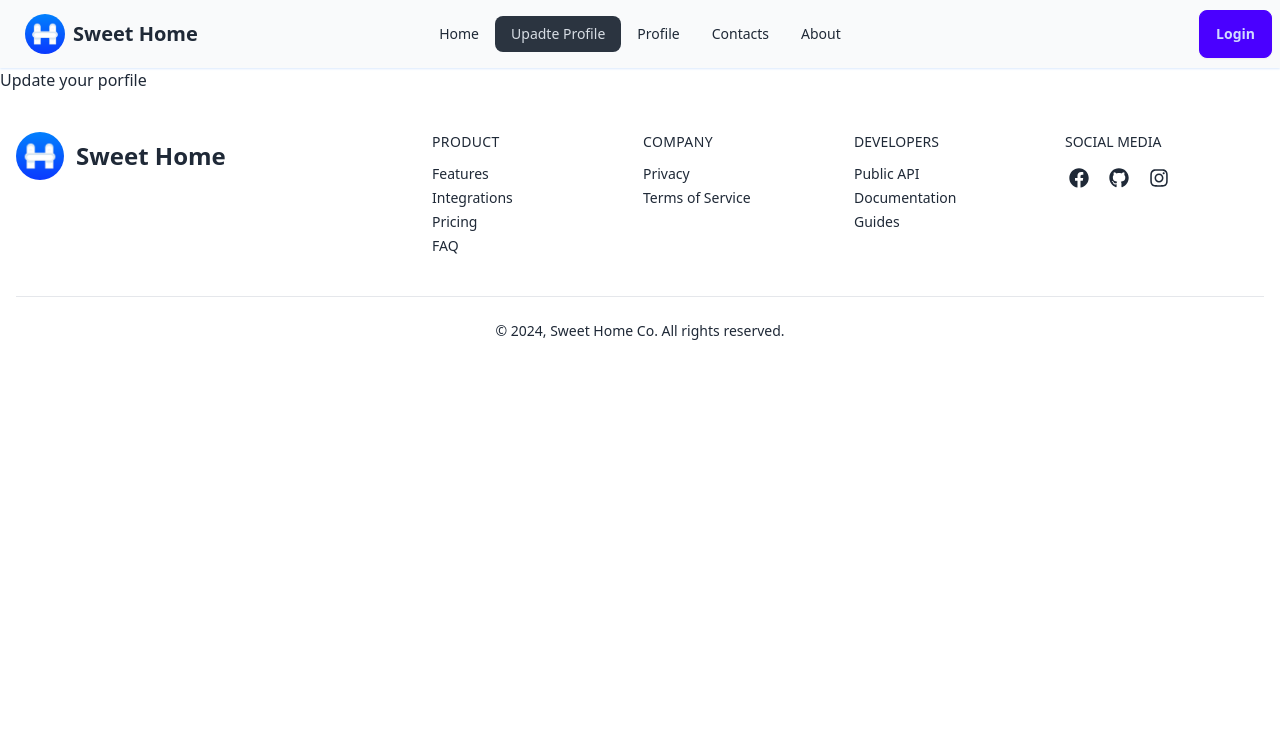
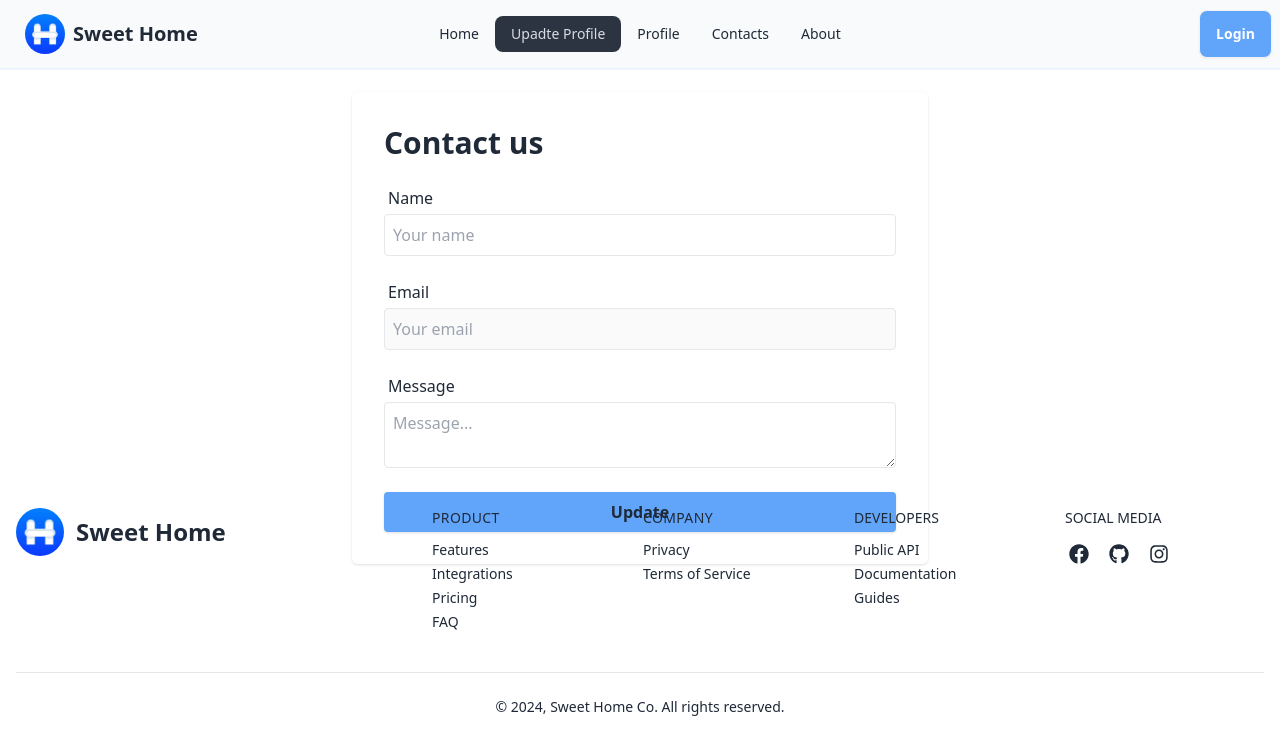
Before and after one commit to MUEID11/Sweet-Home, a React (Vite) app: page /upadteprofile in a window 1280 px wide. Shown: the top 754 px of the page. Built offline with nearby package versions, Linux system fonts and the light colour scheme; no server answers.

Commit message:
added email authentication

```diff
--- a/src/Components/Estate.jsx
+++ b/src/Components/Estate.jsx
@@ -1,7 +1,9 @@
+import { FaLocationArrow } from "react-icons/fa";
+import { FaDollarSign } from "react-icons/fa6";
 import { Link } from "react-router-dom";
 
 const Estate = ({estate}) => {
-    const {id, title, description, image_url} = estate;
+    const {id, title, description, image_url, location, price} = estate;
     return (
         <div className="card w-full bg-base-100 shadow-xl image-full">
           <figure>
@@ -13,8 +15,10 @@ const Estate = ({estate}) => {
           <div className="card-body">
             <h2 className="card-title">{title}</h2>
             <p>{description}</p>
+            <p className="flex items-center font-bold"><FaLocationArrow className="mr-4"/>{location}</p>
+            <p className="flex items-center font-bold text-green-500"><FaDollarSign className="mr-4"/>{price}</p>
             <div className="card-actions justify-end">
-              <Link to={`/details/${id}`} className="btn btn-primary">View Details</Link>
+              <Link to={`/details/${id}`} className="btn bg-blue-500 text-white border-none">View Details</Link>
             </div>
           </div>
         </div>
--- a/src/Components/Navbar.jsx
+++ b/src/Components/Navbar.jsx
@@ -54,7 +54,7 @@ const Navbar = () => {
           <ul className="menu menu-horizontal px-1">{navLinks}</ul>
         </div>
         <div className="navbar-end">
-          <Link to='/login' className="btn btn-primary">Login</Link>
+          <Link to='/login' className="btn bg-blue-400 text-white">Login</Link>
         </div>
       </div>
     </div>
--- a/src/Components/SwiperSlider.jsx
+++ b/src/Components/SwiperSlider.jsx
@@ -38,7 +38,7 @@ export default function SwiperSlider() {
           <div className="max-w-md">
             <h1 className="mb-5 text-5xl font-bold">{slide?.title}</h1>
             <p className="mb-5">{slide?.description}</p>
-            <Link to='/estates' className="btn btn-primary">Get Started</Link>
+            <Link to='/estates' className="btn bg-blue-500 text-white border-none">Get Started</Link>
           </div>
         </div>
       </div></SwiperSlide>)
--- a/src/Pages/Contact.jsx
+++ b/src/Pages/Contact.jsx
@@ -11,17 +11,17 @@ const Contact = () => {
 	<form noValidate="" className="space-y-6">
 		<div>
 			<label htmlFor="name" className="text-sm">Full name</label>
-			<input id="name" type="text" placeholder="" className="w-full p-3 border rounded dark:bg-gray-100" />
+			<input id="name" type="text" placeholder="Name" className="w-full p-3 border rounded dark:bg-gray-100" />
 		</div>
 		<div>
 			<label htmlFor="email" className="text-sm">Email</label>
-			<input id="email" type="email" className="w-full p-3 border rounded dark:bg-gray-100" />
+			<input id="email" type="email" placeholder="Email" className="w-full p-3 border rounded dark:bg-gray-100" />
 		</div>
 		<div>
 			<label htmlFor="message" className="text-sm">Message</label>
-			<textarea id="message" rows="3" className="w-full p-3 border rounded dark:bg-gray-100"></textarea>
+			<textarea id="message" rows="3" placeholder="message" className="w-full p-3 border rounded dark:bg-gray-100"></textarea>
 		</div>
-		<button type="submit" className="w-full btn btn-primary p-3 text-sm font-bold tracking-wide uppercase rounded dark:bg-violet-600 dark:text-gray-50">Send Message</button>
+		<button type="submit" className="w-full btn bg-blue-500 text-white border-none p-3 text-sm font-bold tracking-wide uppercase rounded dark:bg-violet-600 dark:text-gray-50">Send Message</button>
 	</form>
 </div>
   );
--- a/src/Pages/Login.jsx
+++ b/src/Pages/Login.jsx
@@ -1,7 +1,25 @@
+import { useContext } from "react";
 import { FaGithub, FaGoogle } from "react-icons/fa";
 import { Link } from "react-router-dom";
+import { AuthContext } from "../Provider/AuthProvider";
 
 const Login = () => {
+  const {signInUser} = useContext(AuthContext);
+  const handleLogin = e => {
+    e.preventDefault();
+    const form = new FormData(e.currentTarget);
+    const email = form.get('email');
+    const password = form.get('password');
+    console.log(form.get('email'));
+    //sign in user
+    signInUser(email, password)
+    .then(result => {
+      console.log(result)
+    })
+    .catch(error => {
+      console.log(error)
+    })
+  }
   return (
     <div>
       <div className="w-full max-w-md p-4 rounded-md shadow sm:p-8 dark:bg-gray-50 dark:text-gray-800 container mx-auto my-6 shadow-blue-100 ">
@@ -41,7 +59,7 @@ const Login = () => {
         <p className="px-3 dark:text-gray-600">OR</p>
         <hr className="w-full dark:text-gray-600" />
       </div>
-      <form noValidate="" action="" className="space-y-8">
+      <form noValidate="" onSubmit={handleLogin} action="" className="space-y-8">
         <div className="space-y-4">
           <div className="space-y-2">
             <label htmlFor="email" className="block text-sm">
@@ -73,8 +91,8 @@ const Login = () => {
           </div>
         </div>
         <button
-          type="button"
-          className="w-full btn btn-primary px-8 py-3 font-semibold rounded-md dark:bg-violet-600 dark:text-gray-50"
+          type="submit"
+          className="w-full btn bg-blue-500 text-white border-none px-8 py-3 font-semibold rounded-md dark:bg-violet-600 dark:text-gray-50"
         >
           Sign in
         </button>
--- a/src/Pages/Profile.jsx
+++ b/src/Pages/Profile.jsx
@@ -1,11 +1,21 @@
-
-
 const Profile = () => {
-    return (
-        <div>
-            YOur profile here
-        </div>
-    );
+  return (
+    <div className="container mx-auto h-[calc(100vh-350px)]">
+        <div className="flex flex-col max-w-md p-6 dark:bg-gray-50 dark:text-gray-800 mx-auto space-y-5">
+      <img
+        src="https://source.unsplash.com/200x200/?portrait?2"
+        alt=""
+        className="flex-shrink-0 object-cover h-64 rounded-sm sm:h-96 dark:bg-gray-500 aspect-square"
+      />
+      <div className="space-y-5">
+        <h2 className="text-xl font-semibold">Name: </h2>
+        <span className="block pb-2 text-sm dark:text-gray-600">
+          Email:
+        </span>
+      </div>
+    </div>
+    </div>
+  );
 };
 
 export default Profile;
--- a/src/Pages/Register.jsx
+++ b/src/Pages/Register.jsx
@@ -1,7 +1,24 @@
+import { useContext } from "react";
 import { FaGithub, FaGoogle } from "react-icons/fa";
 import { Link } from "react-router-dom";
+import { AuthContext } from "../Provider/AuthProvider";
 
 const Register = () => {
+  const {createUser} = useContext(AuthContext);
+  const handleRegister = e => {
+    e.preventDefault();
+    const form = new FormData(e.currentTarget);
+    const email = form.get('email');
+    const password = form.get('password');
+    //creating user
+    createUser(email, password)
+    .then(result => {
+      console.log(result)
+    })
+    .catch(error => {
+      console.log(error);
+    })
+  }
   return (
     <div className="w-full max-w-md p-4 rounded-md shadow sm:p-8 dark:bg-gray-50 dark:text-gray-800 container mx-auto my-6 shadow-blue-100">
       <h2 className="mb-3 text-3xl font-semibold text-center">
@@ -40,7 +57,7 @@ const Register = () => {
         <p className="px-3 dark:text-gray-600">OR</p>
         <hr className="w-full dark:text-gray-600" />
       </div>
-      <form noValidate="" action="" className="space-y-8">
+      <form onSubmit={handleRegister} noValidate="" action="" className="space-y-8">
         <div className="space-y-4">
           <div className="space-y-2">
             <label htmlFor="name" className="block text-sm">
@@ -98,8 +115,8 @@ const Register = () => {
           </div>
         </div>
         <button
-          type="button"
-          className="w-full btn btn-primary px-8 py-3 font-semibold rounded-md dark:bg-violet-600 dark:text-gray-50"
+          type="submit"
+          className="w-full btn bg-blue-500 text-white border-none px-8 py-3 font-semibold rounded-md dark:bg-violet-600 dark:text-gray-50"
         >
           Register
         </button>
--- a/src/Pages/UpdateProfile.jsx
+++ b/src/Pages/UpdateProfile.jsx
@@ -1,10 +1,62 @@
-
 const UpdateProfile = () => {
-    return (
-        <div>
-            Update your porfile
-        </div>
-    );
+  return (
+    <div className="h-[calc(100vh-400px)]">
+      <section className="p-6 dark:text-gray-800">
+        <form
+          noValidate=""
+          className="container w-full max-w-xl p-8 mx-auto space-y-6 rounded-md shadow dark:bg-gray-50"
+        >
+          <h2 className="w-full text-3xl font-bold leading-tight">
+            Contact us
+          </h2>
+          <div>
+            <label htmlFor="name" className="block mb-1 ml-1">
+              Name
+            </label>
+            <input
+              id="name"
+              type="text"
+              placeholder="Your name"
+              required=""
+              className="border lock w-full p-2 rounded focus:outline-none focus:ring focus:ring-opacity-25 focus:dark:ring-violet-600 dark:bg-gray-100"
+            />
+          </div>
+          <div>
+            <label htmlFor="email" className="block mb-1 ml-1">
+              Email
+            </label>
+            <input
+              id="email"
+              type="email"
+              disabled
+              placeholder="Your email"
+              required=""
+              className="border block w-full p-2 rounded focus:outline-none focus:ring focus:ring-opacity-25 focus:dark:ring-violet-600 dark:bg-gray-100"
+            />
+          </div>
+          <div>
+            <label htmlFor="message" className="block mb-1 ml-1">
+              Message
+            </label>
+            <textarea
+              id="message"
+              type="text"
+              placeholder="Message..."
+              className="border block w-full p-2 rounded autoexpand focus:outline-none focus:ring focus:ring-opacity-25 focus:dark:ring-violet-600 dark:bg-gray-100"
+            ></textarea>
+          </div>
+          <div>
+            <button
+              type="submit"
+              className="w-full bg-blue-400 px-4 py-2 font-bold rounded shadow focus:outline-none focus:ring hover:ring focus:ring-opacity-50 dark:bg-violet-600 focus:dark:ring-violet-600 hover:dark:ring-violet-600 dark:text-gray-50"
+            >
+              Update
+            </button>
+          </div>
+        </form>
+      </section>
+    </div>
+  );
 };
 
 export default UpdateProfile;
--- a/src/Provider/AuthProvider.jsx
+++ b/src/Provider/AuthProvider.jsx
@@ -1,4 +1,4 @@
-import { onAuthStateChanged } from "firebase/auth";
+import { createUserWithEmailAndPassword, onAuthStateChanged, signInWithEmailAndPassword } from "firebase/auth";
 import { createContext, useEffect, useState } from "react";
 import auth from "../Firebase/firebase.config";
 
@@ -17,6 +17,12 @@ const AuthProvider = ({ children }) => {
         setData(info);
       });
   },[]);
+  const createUser = (email, password) => {
+    return createUserWithEmailAndPassword(auth, email, password);
+  }
+  const signInUser = (email, password) => {
+    return signInWithEmailAndPassword(auth, email, password)
+  }
   useEffect(() => {
     const unSubscribe = onAuthStateChanged(auth, (currentUser) => {
       console.log("auth sate of user", currentUser);
@@ -29,6 +35,8 @@ const AuthProvider = ({ children }) => {
   const authInfo = {
     user,
     data,
+    createUser,
+    signInUser,
     currentUser,
   };
   return (
```
Also changed, not shown: src/Pages/Details.jsx (+38 -34 lines).
